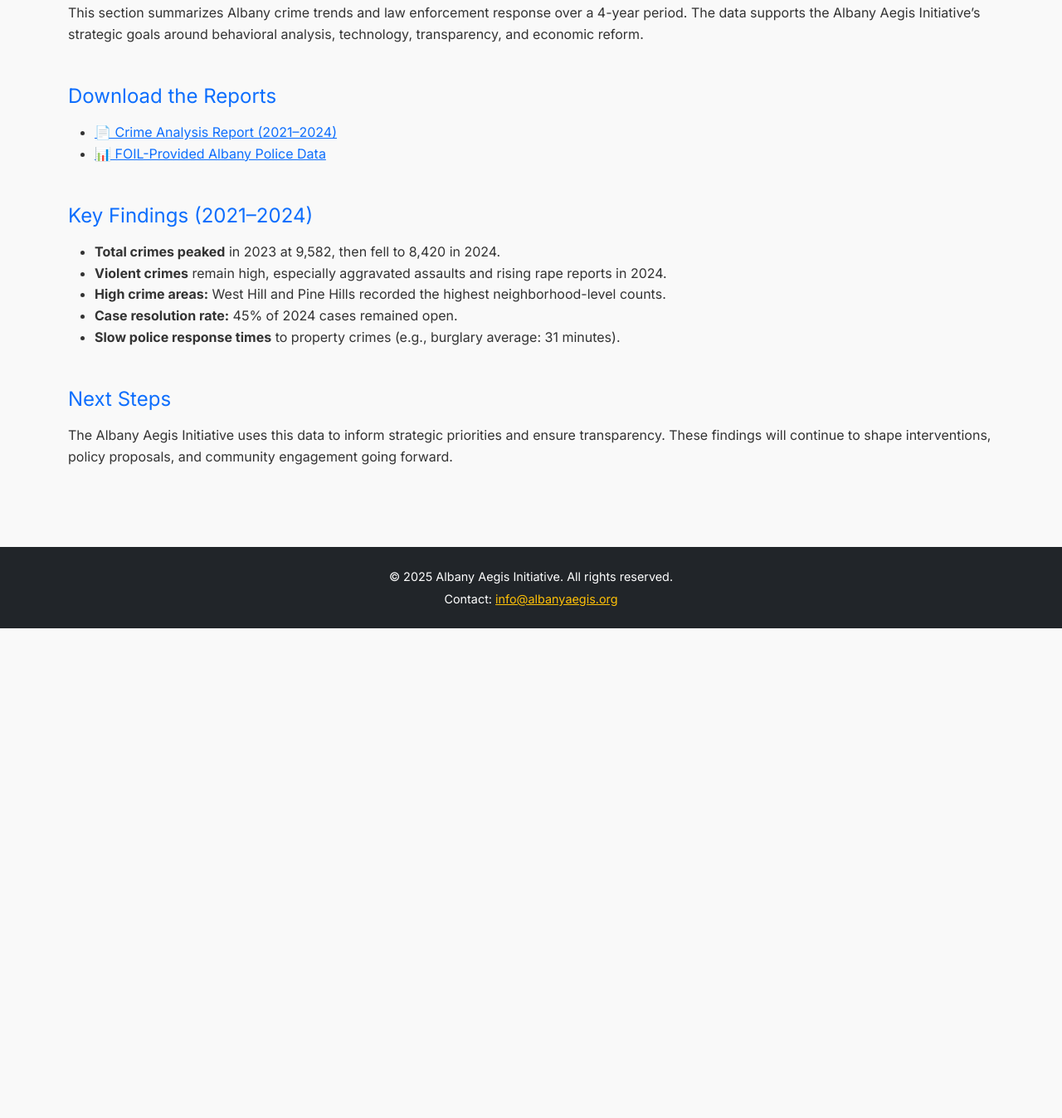
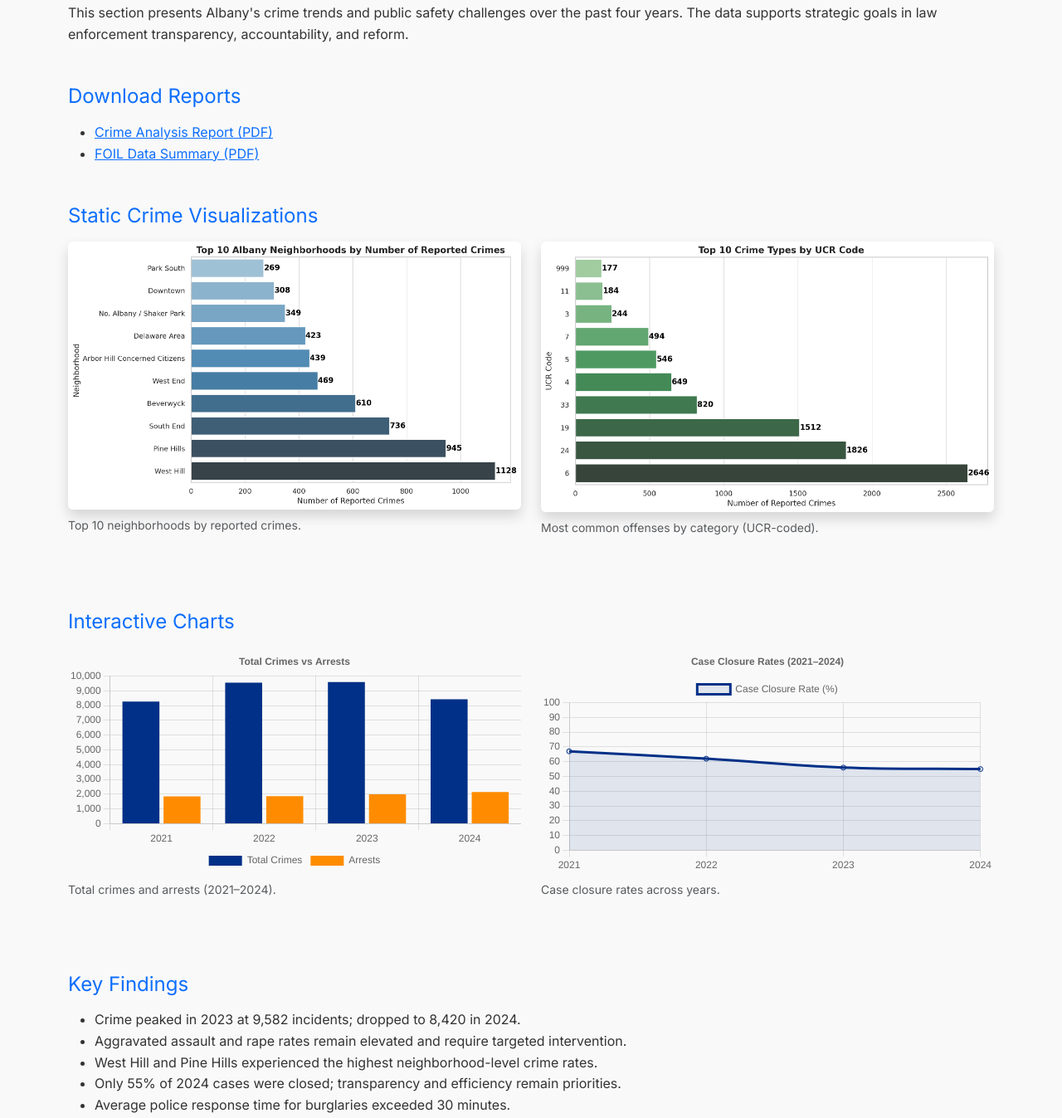
Before and after one commit to fortorange33/albany-aegis-initiative-site, a plain HTML site: page crime-data.html in a window 1280 px wide. Shown: the part 200-1547 px from the top of the page at 83% size. Before the commit the page ends 957 px from the top, so only its background shows below. Drawn offline with nearby package versions, Linux system fonts and the light colour scheme.

Commit message:
Add full crime-data page with charts and documents

```diff
--- a/crime-data.html
+++ b/crime-data.html
@@ -4,14 +4,14 @@
   <meta charset="UTF-8" />
   <meta name="viewport" content="width=device-width, initial-scale=1.0" />
   <title>Crime Data | Albany Aegis Initiative</title>
-  <meta name="description" content="Explore crime data and analysis for Albany, NY (2021–2024).">
+  <meta name="description" content="Explore data and analysis from Albany crime trends (2021–2024).">
 
-  <!-- Fonts & CSS -->
+  <!-- Fonts & Bootstrap -->
   <link href="https://fonts.googleapis.com/css2?family=Inter:wght@400;600;700&display=swap" rel="stylesheet" />
-  <link
-    href="https://cdn.jsdelivr.net/npm/bootstrap@5.3.3/dist/css/bootstrap.min.css"
-    rel="stylesheet"
-  />
+  <link href="https://cdn.jsdelivr.net/npm/bootstrap@5.3.3/dist/css/bootstrap.min.css" rel="stylesheet" />
+
+  <!-- Font Awesome & Custom CSS -->
+  <link href="https://cdnjs.cloudflare.com/ajax/libs/font-awesome/6.5.0/css/all.min.css" rel="stylesheet" />
   <link rel="stylesheet" href="css/style.css" />
 </head>
 <body>
@@ -40,31 +40,54 @@
 
     <section class="mb-5">
       <h2 class="h3 text-primary mb-3">2021–2024 Crime Overview</h2>
-      <p>This section summarizes Albany crime trends and law enforcement response over a 4-year period. The data supports the Albany Aegis Initiative’s strategic goals around behavioral analysis, technology, transparency, and economic reform.</p>
+      <p>This section presents Albany's crime trends and public safety challenges over the past four years. The data supports strategic goals in law enforcement transparency, accountability, and reform.</p>
     </section>
 
     <section class="mb-5">
-      <h3 class="h4 text-primary mb-3">Download the Reports</h3>
+      <h3 class="h4 text-primary mb-3">Download Reports</h3>
       <ul>
-        <li><a href="images/Crime Analysis Report.pdf" target="_blank" rel="noopener">📄 Crime Analysis Report (2021–2024)</a></li>
-        <li><a href="reports/doc08089320250210115937_2 copy 2.pdf" target="_blank" rel="noopener">📊 FOIL-Provided Albany Police Data</a></li>
+        <li><a href="images/Crime Analysis Report.pdf" target="_blank">Crime Analysis Report (PDF)</a></li>
+        <li><a href="reports/doc08089320250210115937_2 copy 2.pdf" target="_blank">FOIL Data Summary (PDF)</a></li>
       </ul>
     </section>
 
     <section class="mb-5">
-      <h3 class="h4 text-primary mb-3">Key Findings (2021–2024)</h3>
-      <ul>
-        <li><strong>Total crimes peaked</strong> in 2023 at 9,582, then fell to 8,420 in 2024.</li>
-        <li><strong>Violent crimes</strong> remain high, especially aggravated assaults and rising rape reports in 2024.</li>
-        <li><strong>High crime areas:</strong> West Hill and Pine Hills recorded the highest neighborhood-level counts.</li>
-        <li><strong>Case resolution rate:</strong> 45% of 2024 cases remained open.</li>
-        <li><strong>Slow police response times</strong> to property crimes (e.g., burglary average: 31 minutes).</li>
-      </ul>
+      <h3 class="h4 text-primary mb-3">Static Crime Visualizations</h3>
+      <div class="row">
+        <div class="col-md-6 mb-4">
+          <img src="images/Top 10 Albany Neighborhoods by Number of Reported Crimes.png" class="img-fluid rounded shadow" alt="Crime by Neighborhood" />
+          <p class="small text-muted mt-2">Top 10 neighborhoods by reported crimes.</p>
+        </div>
+        <div class="col-md-6 mb-4">
+          <img src="images/Top 10 Crime Types by UCR Code.png" class="img-fluid rounded shadow" alt="Crime by Type" />
+          <p class="small text-muted mt-2">Most common offenses by category (UCR-coded).</p>
+        </div>
+      </div>
     </section>
 
-    <section>
-      <h3 class="h4 text-primary mb-3">Next Steps</h3>
-      <p>The Albany Aegis Initiative uses this data to inform strategic priorities and ensure transparency. These findings will continue to shape interventions, policy proposals, and community engagement going forward.</p>
+    <section class="mb-5">
+      <h3 class="h4 text-primary mb-3">Interactive Charts</h3>
+      <div class="row">
+        <div class="col-md-6 mb-4">
+          <canvas id="totalCrimesChart"></canvas>
+          <p class="small text-muted mt-2">Total crimes and arrests (2021–2024).</p>
+        </div>
+        <div class="col-md-6 mb-4">
+          <canvas id="closureRateChart"></canvas>
+          <p class="small text-muted mt-2">Case closure rates across years.</p>
+        </div>
+      </div>
+    </section>
+
+    <section class="mb-5">
+      <h3 class="h4 text-primary mb-3">Key Findings</h3>
+      <ul>
+        <li>Crime peaked in 2023 at 9,582 incidents; dropped to 8,420 in 2024.</li>
+        <li>Aggravated assault and rape rates remain elevated and require targeted intervention.</li>
+        <li>West Hill and Pine Hills experienced the highest neighborhood-level crime rates.</li>
+        <li>Only 55% of 2024 cases were closed; transparency and efficiency remain priorities.</li>
+        <li>Average police response time for burglaries exceeded 30 minutes.</li>
+      </ul>
     </section>
 
   </main>
@@ -75,10 +98,75 @@
     <p class="mb-0">Contact: <a href="mailto:info@albanyaegis.org" class="text-warning">info@albanyaegis.org</a></p>
   </footer>
 
-  <!-- Scripts -->
-  <script
-    src="https://cdn.jsdelivr.net/npm/bootstrap@5.3.3/dist/js/bootstrap.bundle.min.js"
-  ></script>
+  <!-- JS Libraries -->
+  <script src="https://cdn.jsdelivr.net/npm/bootstrap@5.3.3/dist/js/bootstrap.bundle.min.js"></script>
+  <script src="https://cdn.jsdelivr.net/npm/chart.js"></script>
   <script src="js/main.js"></script>
+
+  <!-- Chart.js Config -->
+  <script>
+    // Total Crimes vs Arrests Chart
+    new Chart(document.getElementById('totalCrimesChart').getContext('2d'), {
+      type: 'bar',
+      data: {
+        labels: ['2021', '2022', '2023', '2024'],
+        datasets: [
+          {
+            label: 'Total Crimes',
+            data: [8264, 9548, 9583, 8420],
+            backgroundColor: '#003087'
+          },
+          {
+            label: 'Arrests',
+            data: [1859, 1869, 1997, 2150],
+            backgroundColor: '#ff8c00'
+          }
+        ]
+      },
+      options: {
+        responsive: true,
+        plugins: {
+          title: {
+            display: true,
+            text: 'Total Crimes vs Arrests'
+          },
+          legend: {
+            position: 'bottom'
+          }
+        }
+      }
+    });
+
+    // Closure Rate Line Chart
+    new Chart(document.getElementById('closureRateChart').getContext('2d'), {
+      type: 'line',
+      data: {
+        labels: ['2021', '2022', '2023', '2024'],
+        datasets: [{
+          label: 'Case Closure Rate (%)',
+          data: [67, 62, 56, 55],
+          borderColor: '#003087',
+          backgroundColor: 'rgba(0, 48, 135, 0.1)',
+          tension: 0.4,
+          fill: true
+        }]
+      },
+      options: {
+        responsive: true,
+        plugins: {
+          title: {
+            display: true,
+            text: 'Case Closure Rates (2021–2024)'
+          }
+        },
+        scales: {
+          y: {
+            beginAtZero: true,
+            max: 100
+          }
+        }
+      }
+    });
+  </script>
 </body>
 </html>
```
